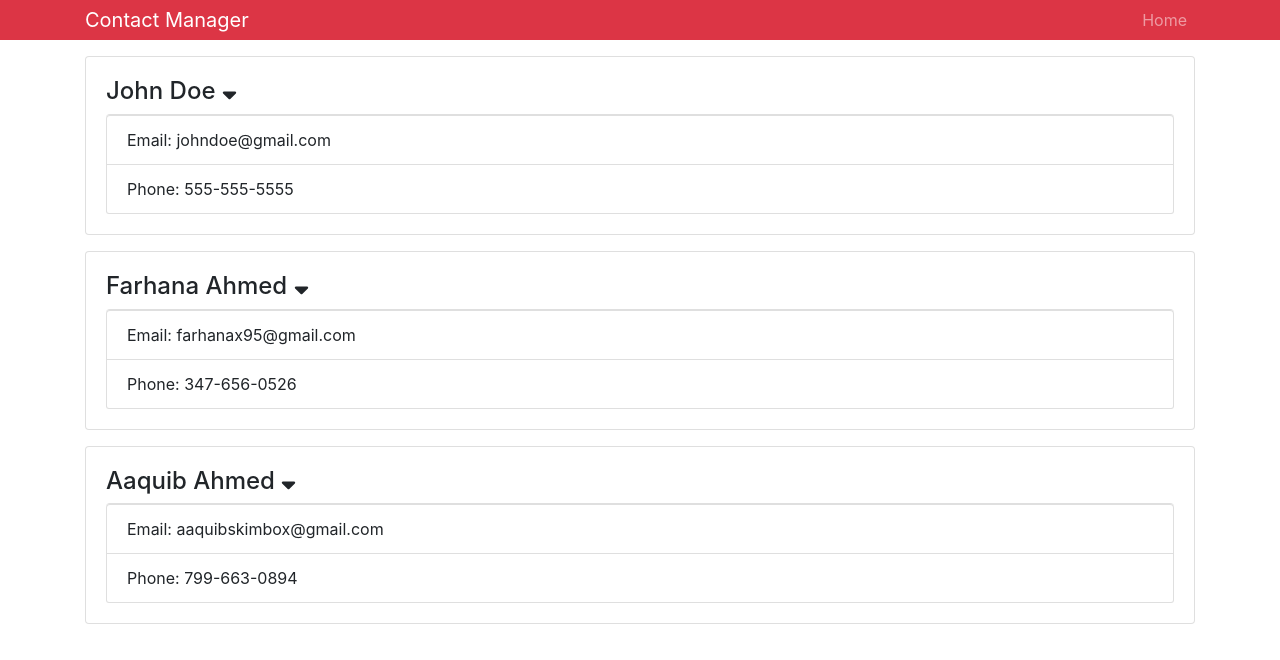
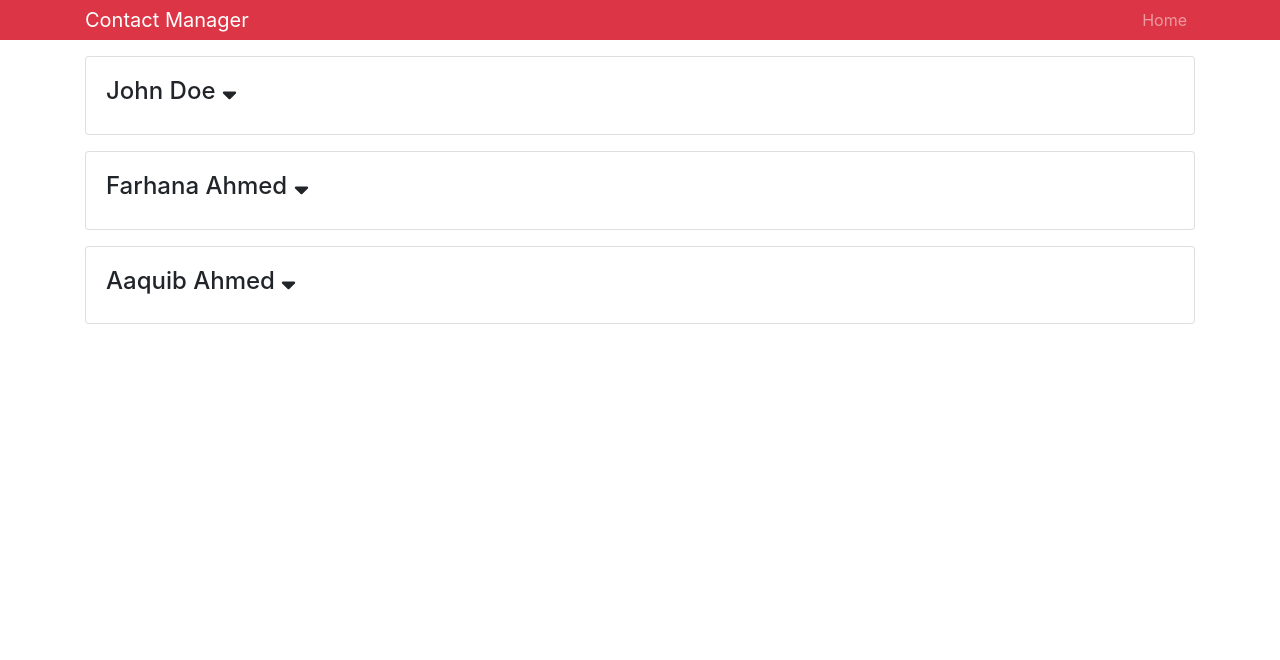
Before and after one commit to killcodeX/Contact-Manager, a React (Create React App) app in the folder contact-manager/: page / in a window 1280 px wide. Shown: the top 660 px of the page. Built offline with nearby package versions, Linux system fonts and the light colour scheme.

Commit message:
used setstate

```diff
--- a/contact-manager/src/components/Contact.js
+++ b/contact-manager/src/components/Contact.js
@@ -4,20 +4,26 @@
 import { faCoffee, faSortDown } from '@fortawesome/free-solid-svg-icons';
 
 class Contact extends Component {
-    state = {};
+    state = {
+        showContactInfo: false
+    };
+
     onShowClick = (e) =>{
-
+        this.setState({showContactInfo : !this.state.showContactInfo });
     }
 
     render() {
         const {name, email, phone} = this.props.contact;
+        const { showContactInfo } = this.state;
+
         return (
             <div className="card card-body mb-3">
                 <h4>{name} <FontAwesomeIcon icon={faSortDown} onClick={this.onShowClick}/></h4>
-                <ul className="list-group">
+                {showContactInfo ? ( <ul className="list-group">
                     <li className="list-group-item">Email: {email}</li>
                     <li className="list-group-item">Phone: {phone}</li>
-                </ul>
+                </ul>) : null}
+
             </div>
         )
     }
--- a/contact-manager/src/components/Contacts.js
+++ b/contact-manager/src/components/Contacts.js
@@ -27,11 +27,11 @@
     render() {
         const {contacts} = this.state;
         return (
-            <div>
+            <React.Fragment>
                 {contacts.map(contact => (
                     <Contact key={contact.id}  contact={contact}/>
                 ))}
-            </div>
+            </React.Fragment>
         );
     }
 };
```
